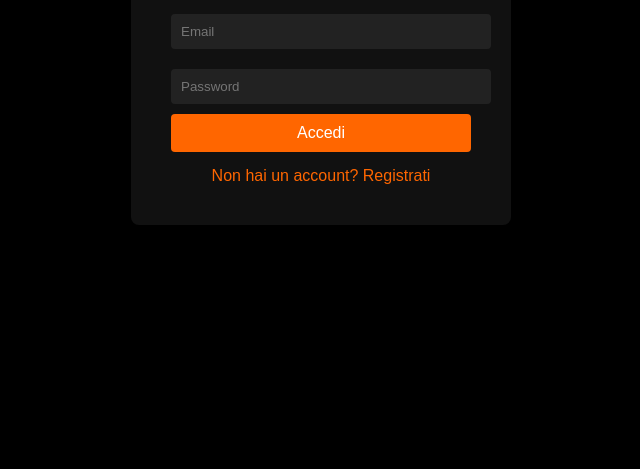
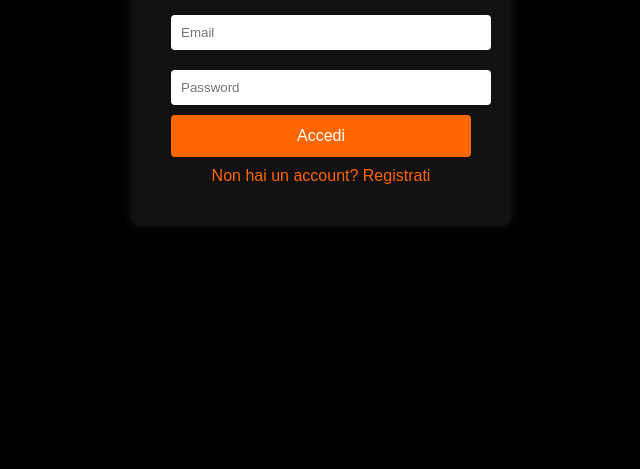
Before and after one commit to Stacco02/staccoa.it, a plain HTML site: page login.html in a window 1280 px wide. Shown: the part 347-816 px from the top of the page, without its empty margins (319-959 px from the left). Drawn offline with Linux system fonts and the light colour scheme.

Commit message:
Aggiorna login.html per reindirizzare alla home dopo il login
Updated the login form and styling for better usability.

```diff
--- a/login.html
+++ b/login.html
@@ -4,75 +4,37 @@
     <meta charset="UTF-8">
     <title>Accedi - Staccoa.it</title>
     <style>
-        body {
-            background-color: #000;
-            color: #fff;
-            font-family: Arial, sans-serif;
-            display: flex;
-            justify-content: center;
-            align-items: center;
-            height: 100vh;
-        }
-        .form-container {
-            background-color: #111;
-            padding: 40px;
-            border-radius: 8px;
-            box-shadow: 0 4px 8px rgba(0,0,0,0.3);
-            width: 300px;
-        }
-        .form-container h2 {
-            margin-bottom: 20px;
-            text-align: center;
-        }
-        .form-container input {
-            width: 100%;
-            padding: 10px;
-            margin: 10px 0;
-            border-radius: 4px;
-            border: none;
-            background-color: #222;
-            color: #fff;
-        }
-        .form-container button {
-            width: 100%;
-            background-color: #ff6600;
-            color: #fff;
-            padding: 10px;
-            border: none;
-            border-radius: 4px;
-            cursor: pointer;
-            font-size: 16px;
-        }
-        .form-container button:hover {
-            background-color: #e65c00;
-        }
-        .form-container a {
-            color: #ff6600;
-            text-decoration: none;
-            display: block;
-            margin-top: 15px;
-            text-align: center;
-        }
+        body { background-color: #000; color: #fff; font-family: Arial, sans-serif; display: flex; align-items: center; justify-content: center; height: 100vh; }
+        .form-container { background-color: #111; padding: 40px; border-radius: 8px; box-shadow: 0 0 10px rgba(255,255,255,0.1); width: 300px; }
+        .form-container h2 { margin-bottom: 20px; }
+        .form-container input { width: 100%; padding: 10px; margin: 10px 0; border-radius: 4px; border: none; }
+        .form-container button { width: 100%; background-color: #ff6600; color: #fff; padding: 12px; border: none; border-radius: 4px; font-size: 16px; cursor: pointer; }
+        .form-container button:hover { background-color: #e65c00; }
+        .form-container a { color: #ff6600; text-decoration: none; display: block; margin-top: 10px; text-align: center; }
     </style>
-    <script>
-        function login() {
-            var email = document.getElementById('email').value;
-            var password = document.getElementById('password').value;
-            if (email && password) {
-                alert('Accesso riuscito!');
-            } else {
-                alert('Compila tutti i campi.');
-            }
-        }
-    </script>
 </head>
 <body>
     <div class="form-container">
         <h2>Accedi</h2>
-        <input type="email" id="email" placeholder="Email" required />
-        <input type="password" id="password" placeholder="Password" required />
-        <button onclick="login()">Accedi</button>
+        <form id="loginForm" onsubmit="login(event)">
+            <input type="email" id="email" placeholder="Email" required>
+            <input type="password" id="password" placeholder="Password" required>
+            <button type="submit">Accedi</button>
+        </form>
         <a href="register.html">Non hai un account? Registrati</a>
     </div>
+    <script>
+        function login(event) {
+            event.preventDefault();
+            const email = document.getElementById('email').value;
+            const password = document.getElementById('password').value;
+            if (email && password) {
+                alert('Accesso riuscito!');
+                window.location.href = 'index.html';
+            } else {
+                alert('Email o password non valide.');
+            }
+        }
+    </script>
 </body>
 </html>
```
